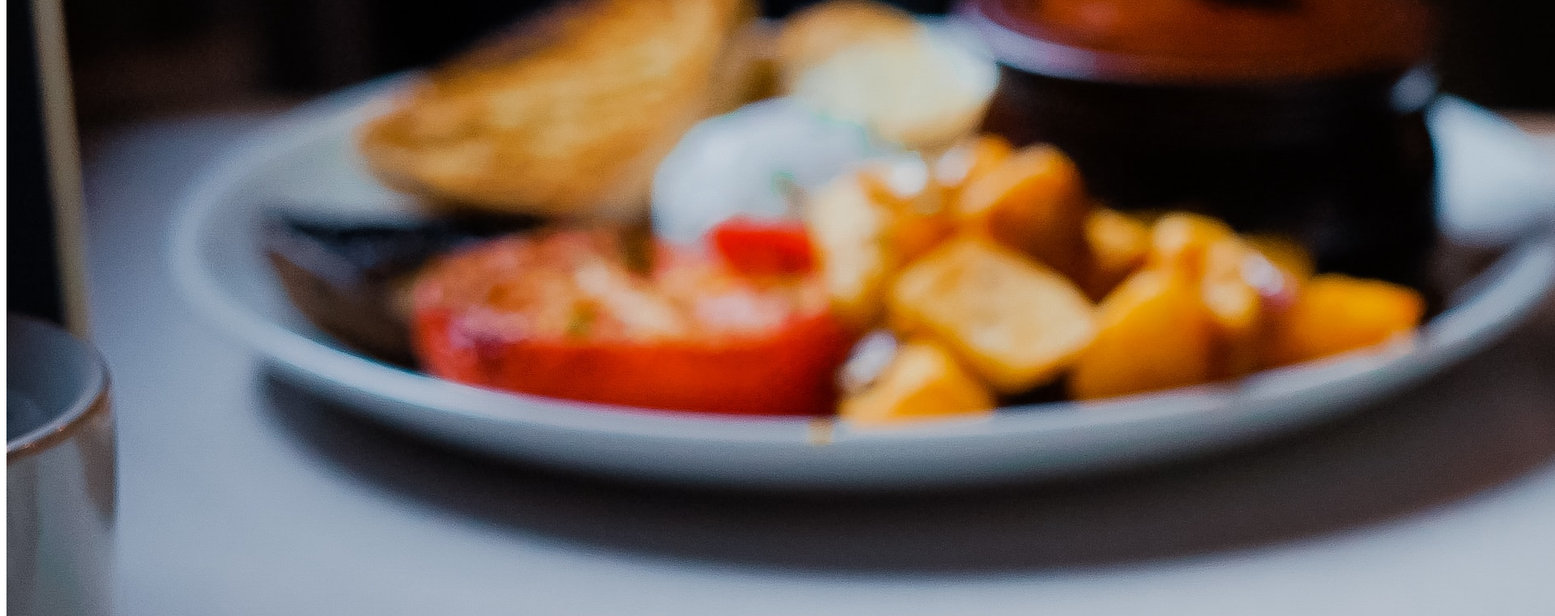
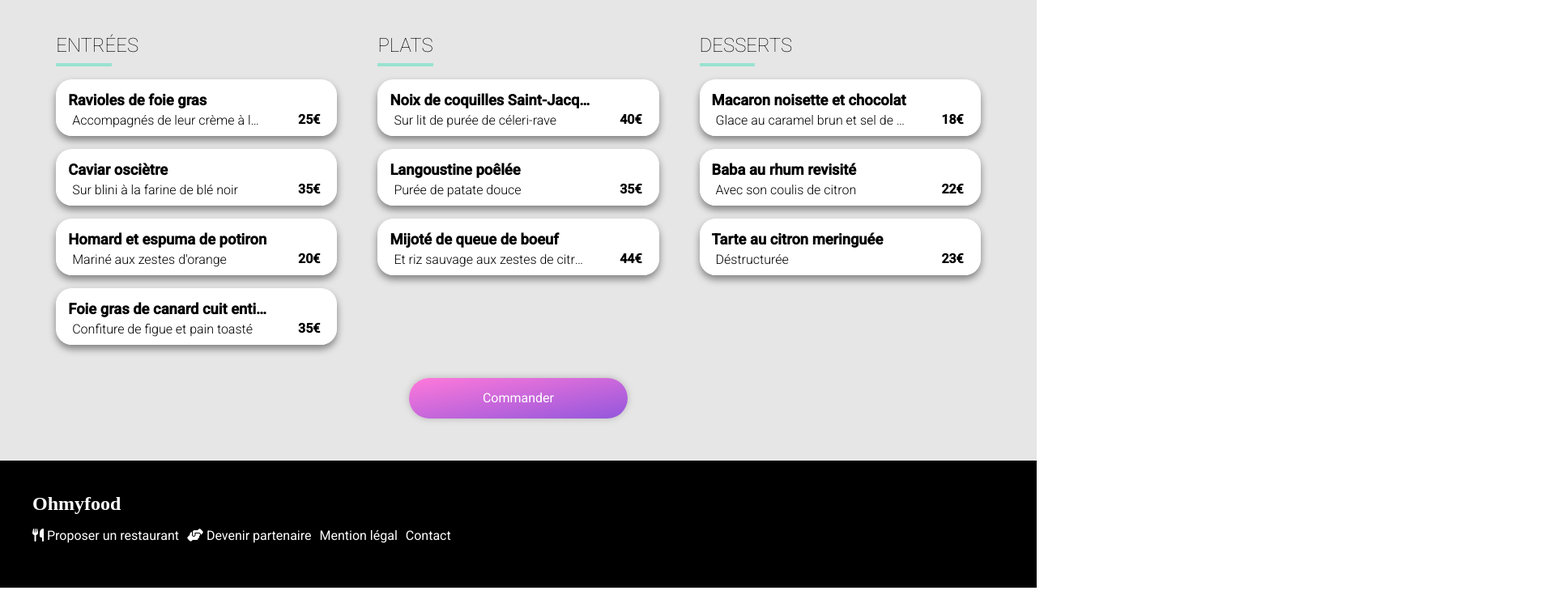
Before and after one commit to LG-Carter/Projet-Oh-my-food, a website: page Restaurants/La-note-enchantée.html in a window 1280 px wide. Shown: the part 386-1147 px from the top of the page at 81% size, 1920 px wide, since content can reach past the window. After the commit the page ends 1112 px from the top, so only its background shows below. Drawn offline with Linux system fonts and the light colour scheme; the site is published under a folder, as on GitHub Pages, so addresses that start at the root find nothing; a web font is replaced by a local one.

Commit message:
Modif 11

```diff
--- a/Restaurants/La-note-enchantée.html
+++ b/Restaurants/La-note-enchantée.html
@@ -5,7 +5,7 @@
     <meta charset="UTF-8">
     <meta http-equiv="X-UA-Compatible" content="IE=edge">
     <meta name="viewport" content="width=device-width, initial-scale=1.0">
-    <link rel="stylesheet" href="/sass/style.css">
+    <link rel="stylesheet" href="../sass/style.css">
     <script src="https://kit.fontawesome.com/9229873677.js" crossorigin="anonymous"></script>
     <link rel="preconnect" href="https://fonts.googleapis.com">
     <link rel="preconnect" href="https://fonts.gstatic.com" crossorigin>
--- a/Restaurants/La-palette-du-goût.html
+++ b/Restaurants/La-palette-du-goût.html
@@ -5,7 +5,7 @@
     <meta charset="UTF-8">
     <meta http-equiv="X-UA-Compatible" content="IE=edge">
     <meta name="viewport" content="width=device-width, initial-scale=1.0">
-    <link rel="stylesheet" href="/sass/style.css">
+    <link rel="stylesheet" href="../sass/style.css">
     <script src="https://kit.fontawesome.com/9229873677.js" crossorigin="anonymous"></script>
     <link rel="preconnect" href="https://fonts.googleapis.com">
     <link rel="preconnect" href="https://fonts.gstatic.com" crossorigin>
```
Also changed, not shown: Restaurants/Le-délice-des-sens.html (+1 -1 lines), Restaurants/a-la-Française.html (+1 -1 lines).
